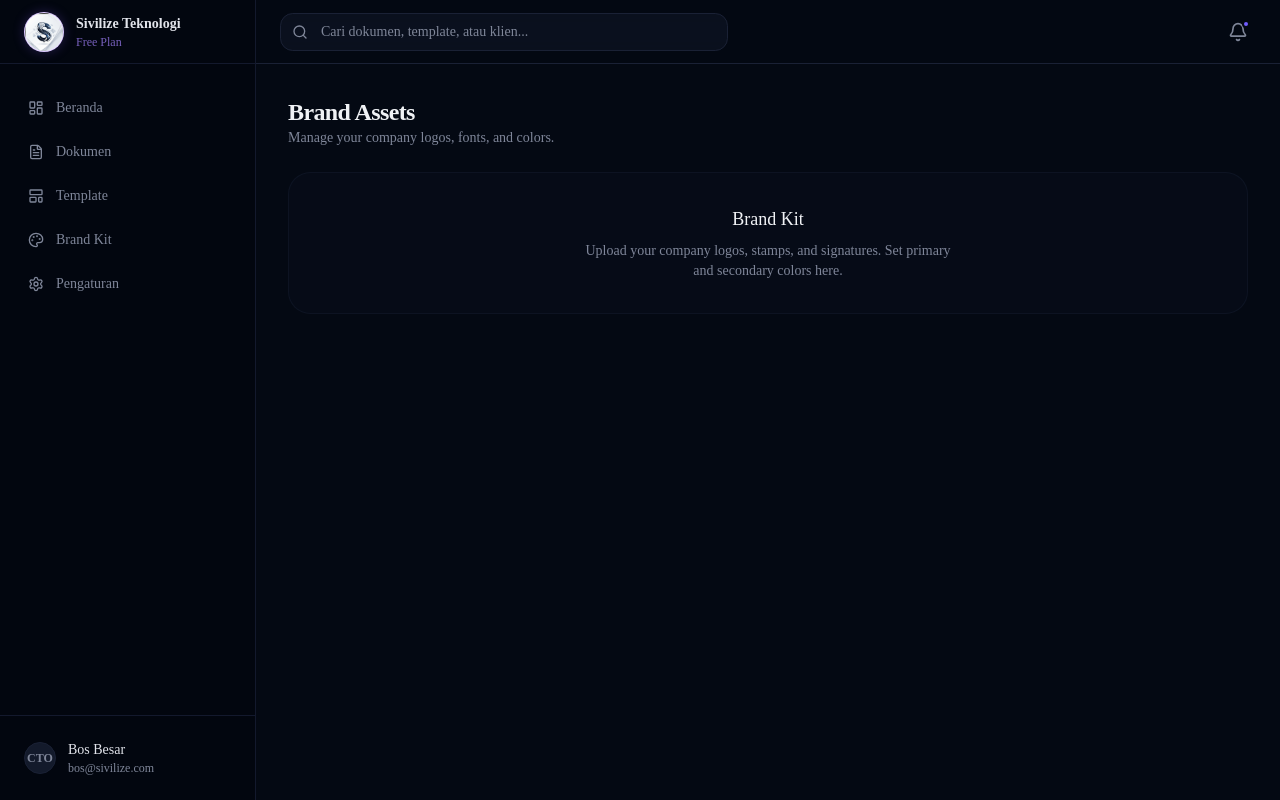
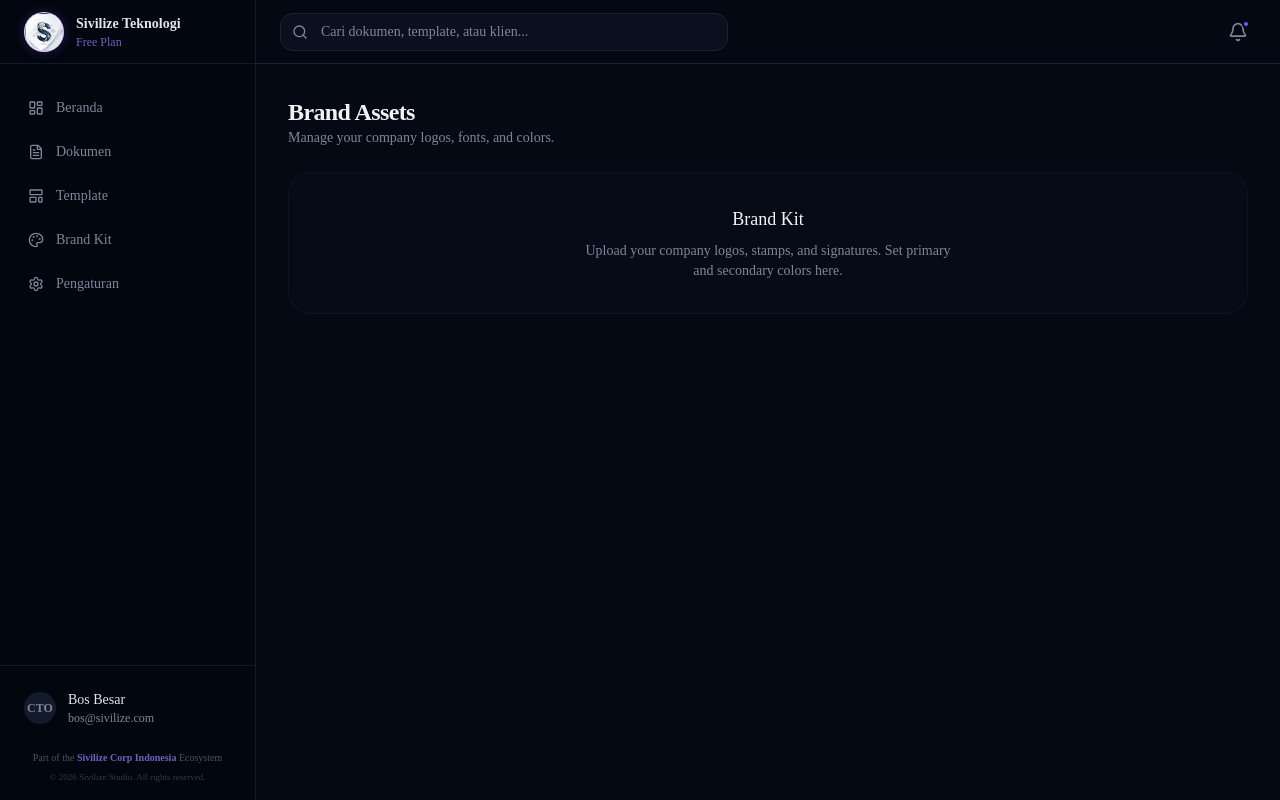
Before and after one commit to muhamadadrian210-debug/Sivilize-Studio, a Next.js app: page /dashboard/assets in a window 1280 px wide. Built offline with nearby package versions, Linux system fonts and the light colour scheme.

Commit message:
docs: add sivilize corp footer and comprehensive README

```diff
--- a/src/components/layout/sidebar.tsx
+++ b/src/components/layout/sidebar.tsx
@@ -76,7 +76,7 @@ export function Sidebar() {
       </div>
 
       {/* Footer / User Profile */}
-      <div className="border-sidebar-border border-t p-4">
+      <div className="border-sidebar-border flex flex-col gap-4 border-t p-4">
         <div className="hover:bg-sidebar-accent/50 flex cursor-pointer items-center gap-3 rounded-xl px-2 py-2 transition-colors">
           <div className="bg-muted border-border flex h-8 w-8 items-center justify-center overflow-hidden rounded-full border">
             <span className="text-muted-foreground text-xs font-bold">CTO</span>
@@ -90,6 +90,19 @@ export function Sidebar() {
             </span>
           </div>
         </div>
+        <div className="px-2 text-center">
+          <p className="text-muted-foreground/60 text-[10px] leading-relaxed">
+            Part of the{' '}
+            <span className="font-semibold text-violet-400/70">
+              Sivilize Corp Indonesia
+            </span>{' '}
+            Ecosystem
+          </p>
+          <p className="text-muted-foreground/40 mt-1 text-[9px]">
+            &copy; {new Date().getFullYear()} Sivilize Studio. All rights
+            reserved.
+          </p>
+        </div>
       </div>
     </aside>
   )
```
Also changed, not shown: 1 other file (tests, documents, lock files or other folders).
